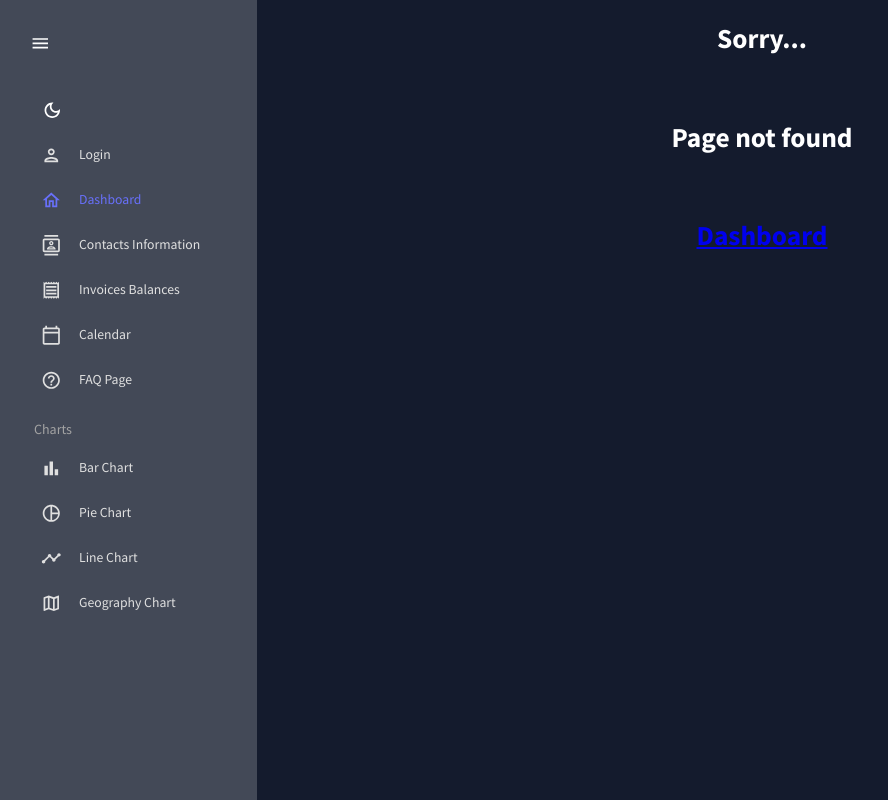
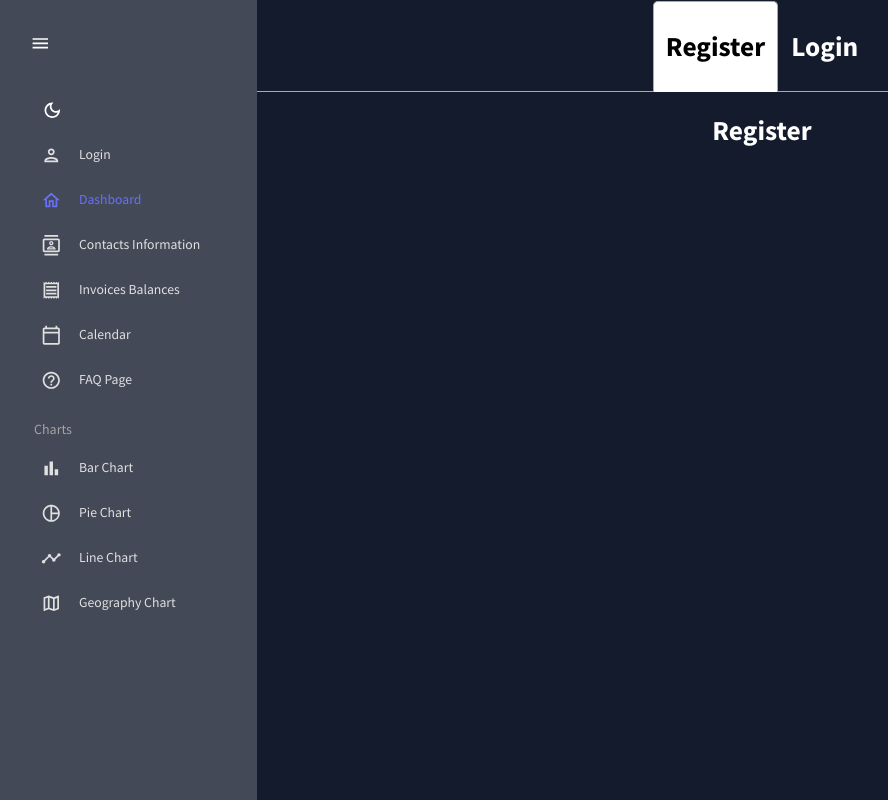
Before and after one commit to BaseBenjamin13/dashboard_client, a React (Create React App) app: page /login in a window 1280 px wide. Before the commit this address had no page. Shown: the whole page, without its empty margins (13-901 px from the left). Built offline with nearby package versions, Linux system fonts and the light colour scheme.

Commit message:
Login page setup

```diff
--- a/package.json
+++ b/package.json
@@ -26,6 +26,7 @@
     "react-pro-sidebar": "^0.7.1",
     "react-router-dom": "^6.10.0",
     "react-scripts": "5.0.1",
+    "react-tabs": "^6.0.0",
     "web-vitals": "^2.1.4",
     "yup": "^1.0.2"
   },
--- a/src/App.js
+++ b/src/App.js
@@ -5,6 +5,7 @@ import { ColorModeContext, useMode } from './theme';
 import { CssBaseline, ThemeProvider } from '@mui/material';
 
 import HomePage from './pages/HomePage';
+import Login from './pages/Login';
 import Page404 from './pages/404';
 import NavBar from './components/NavBar';
 
@@ -24,6 +25,8 @@ function App() {
                     <Routes>
                         <Route path="/" element={<HomePage />} />
 
+                        <Route path="/login" element={<Login />} />
+
 
                         <Route path="*" element={<Page404 />} />
                     </Routes>
--- /dev/null
+++ b/src/pages/Login.js
@@ -0,0 +1,43 @@
+import React from 'react';
+import { Tab, Tabs, TabList, TabPanel } from 'react-tabs';
+import 'react-tabs/style/react-tabs.css';
+
+
+function Login() {
+
+    const handleRegister = () => {}
+
+    const handleLogin = () => {}
+
+  return (
+    <div>
+        <Tabs>
+
+            <TabList>
+                <Tab><h1>Register</h1></Tab>
+                <Tab><h1>Login</h1></Tab>
+            </TabList>
+
+            <TabPanel>
+                <div className="form">
+                    <h1>Register</h1>
+                    <form onSubmit={handleRegister}>
+
+                    </form>
+                </div>
+            </TabPanel>
+            <TabPanel>
+                <div className="form">
+                    <h1>Login</h1>
+                    <form onSubmit={handleLogin}>
+
+                    </form>
+                </div>
+            </TabPanel>
+
+        </Tabs>
+    </div>
+  )
+}
+
+export default Login
```
Also changed, not shown: src/styles/Login.css (added), 1 other file (tests, documents, lock files or other folders).
